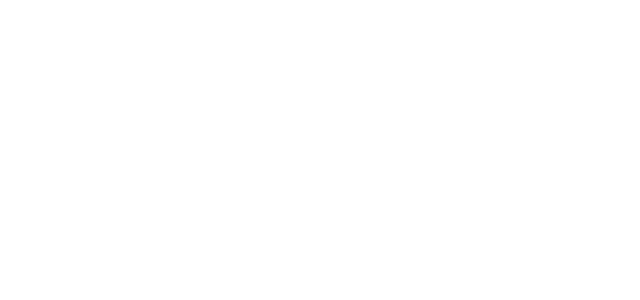
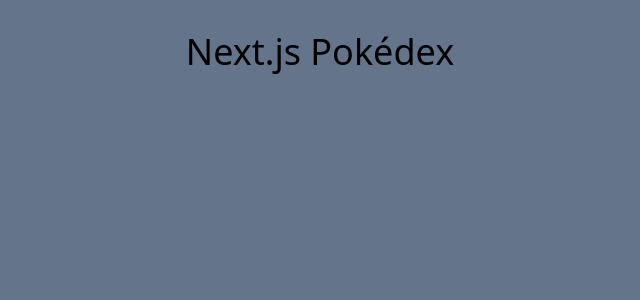
Before and after one commit to fede4954/Next-Pokedex, a Next.js app: page / in a window 1280 px wide. Shown: the top 300 px of the page, without its empty margins (320-960 px from the left). Built offline with nearby package versions, Linux system fonts and the light colour scheme.

Commit message:
prepare container block

```diff
--- /dev/null
+++ b/components/ContainerBlock.js
@@ -0,0 +1,18 @@
+import Head from 'next/head'
+
+const ContainerBlock = ({ title, children }) => {
+    return (
+        <div className="bg-slate-500">
+            <Head>
+                <title>{title}</title>
+                <link rel="icon" href="/favicon.ico" />
+            </Head>
+
+            <main className="container mx-auto max-w-xl pt-8 min-h-screen">
+                {children}
+            </main>
+        </div>
+    )
+}
+
+export default ContainerBlock
--- a/pages/index.js
+++ b/pages/index.js
@@ -1,18 +1,10 @@
-import Head from 'next/head'
+import ContainerBlock from '../components/ContainerBlock'
 
 const Home = () => {
   return (
-    <div className="">
-      <Head>
-        <title>Create Next App</title>
-        <meta name="description" content="Generated by create next app" />
-        <link rel="icon" href="/favicon.ico" />
-      </Head>
-
-      <main className="">
-
-      </main>
-    </div>
+    <ContainerBlock title="Next.js Pokédex">
+      <h1 className="text-4xl mb-8 text-center">Next.js Pokédex</h1>
+    </ContainerBlock>
   )
 }
 
```
